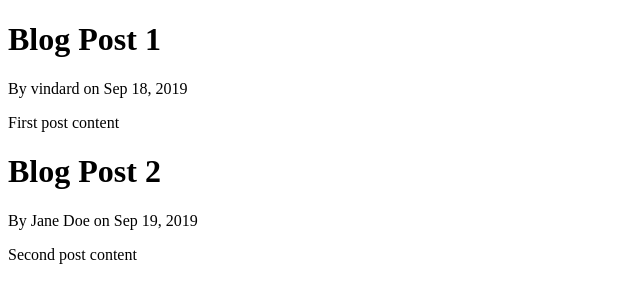
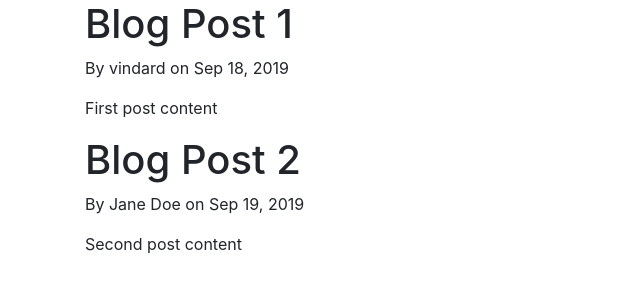
Before and after one commit to vindard/django-tutorial, a Django app: page / in a window 1280 px wide. Shown: the top 303 px of the page, without its empty margins (0-640 px from the left). Run offline with Django 3.2, Linux system fonts and the light colour scheme; some libraries are stand-ins or nearby versions.

Commit message:
add `bootstrap` code to `base.html`
Html sourced from https://getbootstrap.com/docs/4.3/getting-started/introduction/#starter-template

```diff
--- a/blog/templates/blog/base.html
+++ b/blog/templates/blog/base.html
@@ -1,6 +1,14 @@
 <!DOCTYPE html>
 <html>
 <head>
+
+    <!-- Required meta tags -->
+    <meta charset="utf-8">
+    <meta name="viewport" content="width=device-width, initial-scale=1, shrink-to-fit=no">
+
+    <!-- Bootstrap CSS -->
+    <link rel="stylesheet" href="https://stackpath.bootstrapcdn.com/bootstrap/4.3.1/css/bootstrap.min.css" integrity="sha384-ggOyR0iXCbMQv3Xipma34MD+dH/1fQ784/j6cY/iJTQUOhcWr7x9JvoRxT2MZw1T" crossorigin="anonymous">
+
     {% if title %}
         <title>Django Blog - {{ title }}</title>
     {% else %}
@@ -8,6 +16,14 @@
     {% endif %}
 </head>
 <body>
-    {% block content %}{% endblock %}
+    <div class="container">
+        {% block content %}{% endblock %}
+    </div>
+
+    <!-- Optional JavaScript -->
+    <!-- jQuery first, then Popper.js, then Bootstrap JS -->
+    <script src="https://code.jquery.com/jquery-3.3.1.slim.min.js" integrity="sha384-q8i/X+965DzO0rT7abK41JStQIAqVgRVzpbzo5smXKp4YfRvH+8abtTE1Pi6jizo" crossorigin="anonymous"></script>
+    <script src="https://cdnjs.cloudflare.com/ajax/libs/popper.js/1.14.7/umd/popper.min.js" integrity="sha384-UO2eT0CpHqdSJQ6hJty5KVphtPhzWj9WO1clHTMGa3JDZwrnQq4sF86dIHNDz0W1" crossorigin="anonymous"></script>
+    <script src="https://stackpath.bootstrapcdn.com/bootstrap/4.3.1/js/bootstrap.min.js" integrity="sha384-JjSmVgyd0p3pXB1rRibZUAYoIIy6OrQ6VrjIEaFf/nJGzIxFDsf4x0xIM+B07jRM" crossorigin="anonymous"></script>
 </body>
 </html>
```
